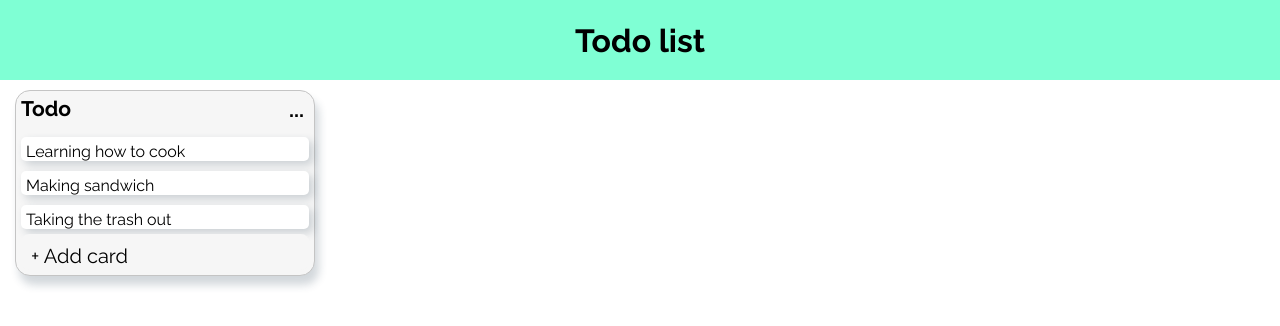
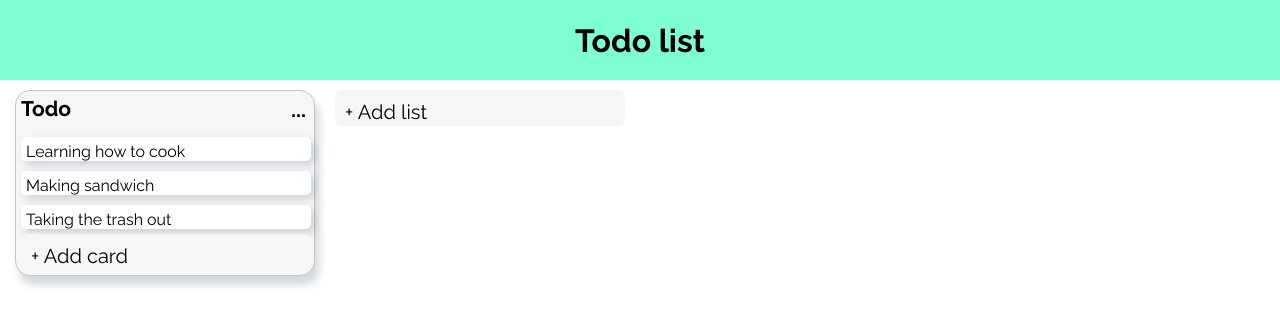
Before and after one commit to R-Morpheus/ToDo, a React (Create React App) app: page / in a window 1280 px wide. Shown: the top 326 px of the page. Built offline with nearby package versions, Linux system fonts and the light colour scheme.

Commit message:
add new list

```diff
--- a/src/App.js
+++ b/src/App.js
@@ -1,41 +1,15 @@
 import React, {useState} from "react";
-import {v4 as uuid} from 'uuid'
-import store from "./components/store/store";
-import StoreApi from "./components/store/storeApi";
 import Navbar from "./components/navbar/Navbar";
-import TodoList from "./components/todoList/TodoList";
+import TodoContainer from "./components/todoContainer/TodoContainer";
 import './styles/App.css';
 
 function App() {
-    const [data, setData] = useState(store)
-    const addCard = (title, listId) => {
-        const newCardId = uuid()
-        const newCard = {
-            id: newCardId,
-            title,
-        }
-        const list = data.lists[listId]
-        list.cards = [...list.cards, newCard]
 
-        const newState = {
-            ...data,
-            lists: {
-                ...data.lists,
-                [listId]: list,
-            },
-        }
-        setData(newState)
-    }
   return (
-      <StoreApi.Provider value={{addCard}}>
-          <div className="App">
+          <div className='App'>
               <Navbar/>
-              {data.listIds.map(listId => {
-                  const list = data.lists[listId]
-                  return <TodoList list={list} key={listId}/>
-              })}
+              <TodoContainer/>
           </div>
-      </StoreApi.Provider>
   );
 }
 
--- a/src/components/inputContainer/InputCard.js
+++ b/src/components/inputContainer/InputCard.js
@@ -1,33 +1,38 @@
 import React, {useContext, useState} from 'react';
+import storeApi from "../store/storeApi";
 import './inputCard.css'
-import storeApi from "../store/storeApi";
 
-
-
-
-const InputCard = ({setOpen, listId}) => {
-    const [cardTitle, setCardTitle] = useState('')
-    const {addCard} = useContext(storeApi)
+const InputCard = ({setOpen, listId, type}) => {
+    const [title, setTitle] = useState('')
+    const {addCard, addList} = useContext(storeApi)
 
     const handleOnChange = (e) => {
-        setCardTitle(e.target.value)
+        setTitle(e.target.value)
     }
 
     const handleBtnConfirm = () => {
-        addCard(cardTitle, listId)
-        setOpen(false)
+        if (type === 'card'){
+            addCard(title, listId)
+            setTitle('')
+            setOpen(false)
+        }
+        else{
+            addList(title)
+            setTitle('')
+            setOpen(false)
+        }
     }
-
 
     return (
         <div className='inputCard__container'>
             <div>
                 <input
-                    placeholder='Enter a title...'
+                    placeholder={type === 'card' ? 'Enter a title...' : 'Enter a title list...'}
                     className='inputCard__input'
                     type="text"
                     onChange={handleOnChange}
-                    value={cardTitle}
+                    onBlur={() => setOpen(false)}
+                    value={title}
                 />
             </div>
             <div>
@@ -35,7 +40,7 @@ const InputCard = ({setOpen, listId}) => {
                     className='inputCard__button'
                     onClick={handleBtnConfirm}
                 >
-                    Add
+                    {type === 'card' ? 'Add card' : 'Add list'}
                 </button>
                 <button
                     className='inputCard__button'
--- a/src/components/inputContainer/InputContainer.js
+++ b/src/components/inputContainer/InputContainer.js
@@ -3,17 +3,17 @@ import './inputContainer.css'
 import InputCard from "./InputCard";
 import {CSSTransition} from "react-transition-group";
 
-const InputContainer = ({listId}) => {
+const InputContainer = ({listId, type}) => {
     const [open, setOpen] = useState(false)
     return (
         <div>
             <div className='inputContainer'>
                 <div onClick={() => setOpen(!open)}>
-                    + Add card
+                    {type === 'card' ? '+ Add card' : '+ Add list'}
                 </div>
             </div>
             <CSSTransition classNames='alert' in={open} timeout={300} unmountOnExit>
-                <InputCard setOpen={setOpen} listId={listId}/>
+                <InputCard setOpen={setOpen} listId={listId} type={type}/>
             </CSSTransition>
         </div>
     );
--- a/src/components/inputContainer/inputCard.css
+++ b/src/components/inputContainer/inputCard.css
@@ -28,4 +28,5 @@
     align-items: center;
     justify-content: center;
     cursor: pointer;
+    font-size: 10px;
 }
--- a/src/components/inputContainer/inputContainer.css
+++ b/src/components/inputContainer/inputContainer.css
@@ -1,12 +1,11 @@
 .inputContainer{
     height: 4.5vh;
-    width: auto;
+    width: 290px;
     align-items: center ;
     text-align: left;
     background-color: #f6f6f6;
     border-radius: 8px;
     margin: 0px 5px 5px 5px;
-
     padding: 10px;
     font-size: 20px;
 }
--- a/src/components/navbar/navbar.css
+++ b/src/components/navbar/navbar.css
@@ -4,7 +4,8 @@
     display: flex;
     justify-content: center;
     align-items: center;
-    background: aquamarine ;
+    background: aquamarine;
+    margin-bottom: 10px;
 }
 
 .navbar__title{
--- /dev/null
+++ b/src/components/todoContainer/TodoContainer.js
@@ -0,0 +1,60 @@
+import React, {useState} from 'react';
+import {v4 as uuid} from 'uuid'
+import store from '../store/store';
+import TodoList from "../todoList/TodoList";
+import StoreApi from "../store/storeApi";
+import InputContainer from "../inputContainer/InputContainer";
+import './todoContainer.css'
+
+const TodoContainer = () => {
+    const [data, setData] = useState(store)
+    const addCard = (title, listId) => {
+        const newCardId = uuid()
+        const newCard = {
+            id: newCardId,
+            title,
+        }
+        const list = data.lists[listId]
+        list.cards = [...list.cards, newCard]
+
+        const newState = {
+            ...data,
+            lists: {
+                ...data.lists,
+                [listId]: list,
+            },
+        }
+        setData(newState)
+    }
+
+    const addList = (title) => {
+        const newListId = uuid();
+        const newList = {
+            id: newListId,
+            title,
+            cards: [],
+        };
+        const newState = {
+            listIds: [...data.listIds, newListId],
+            lists: {
+                ...data.lists,
+                [newListId]: newList,
+            },
+        };
+        setData(newState);
+    }
+
+    return (
+        <div className='todoContainer'>
+            <StoreApi.Provider value={{addCard, addList}}>
+                {data.listIds.map(listId => {
+                    const list = data.lists[listId]
+                    return <TodoList list={list} key={listId}/>
+                })}
+                <InputContainer type='list'/>
+            </StoreApi.Provider>
+        </div>
+    );
+};
+
+export default TodoContainer;
--- /dev/null
+++ b/src/components/todoContainer/todoContainer.css
@@ -0,0 +1,3 @@
+.todoContainer{
+    display: flex;
+}
--- a/src/components/todoList/TodoList.js
+++ b/src/components/todoList/TodoList.js
@@ -11,7 +11,7 @@ const TodoList = ({list}) => {
             {list.cards.map((card) => (
                 <TodoCard key={card.id} card={card}/>
             ))}
-            <InputContainer listId={list.id}/>
+            <InputContainer listId={list.id} type='card'/>
         </div>
     );
 };
--- a/src/components/todoList/todoList.css
+++ b/src/components/todoList/todoList.css
@@ -7,7 +7,7 @@
     text-align: left;
     border: 1px solid #c4c4c4;
     border-radius: 15px;
-    margin:  10px 15px;
+    margin:  0px 15px;
     background-color: #f6f6f6;
     -webkit-box-shadow: 4px 9px 8px 0px rgba(34, 60, 80, 0.2);
     -moz-box-shadow: 4px 9px 8px 0px rgba(34, 60, 80, 0.2);
```
